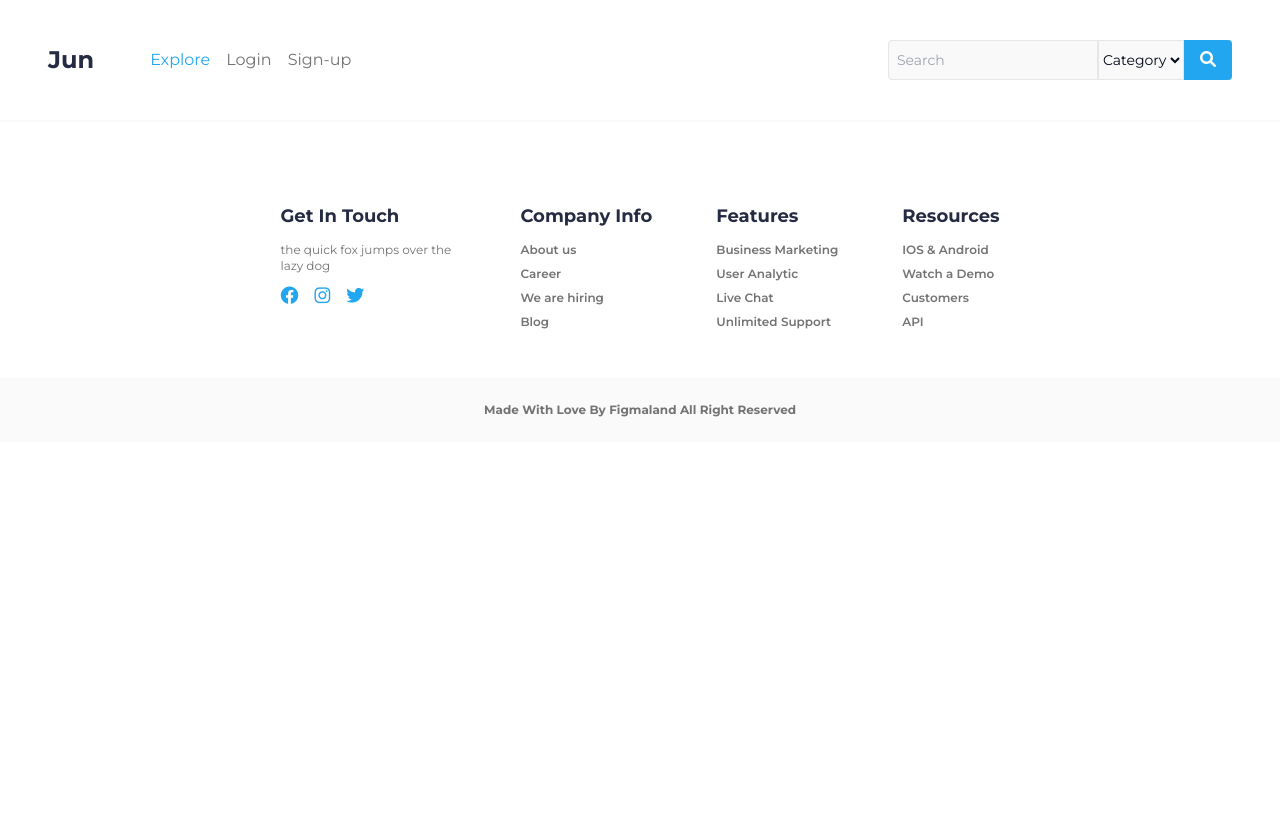
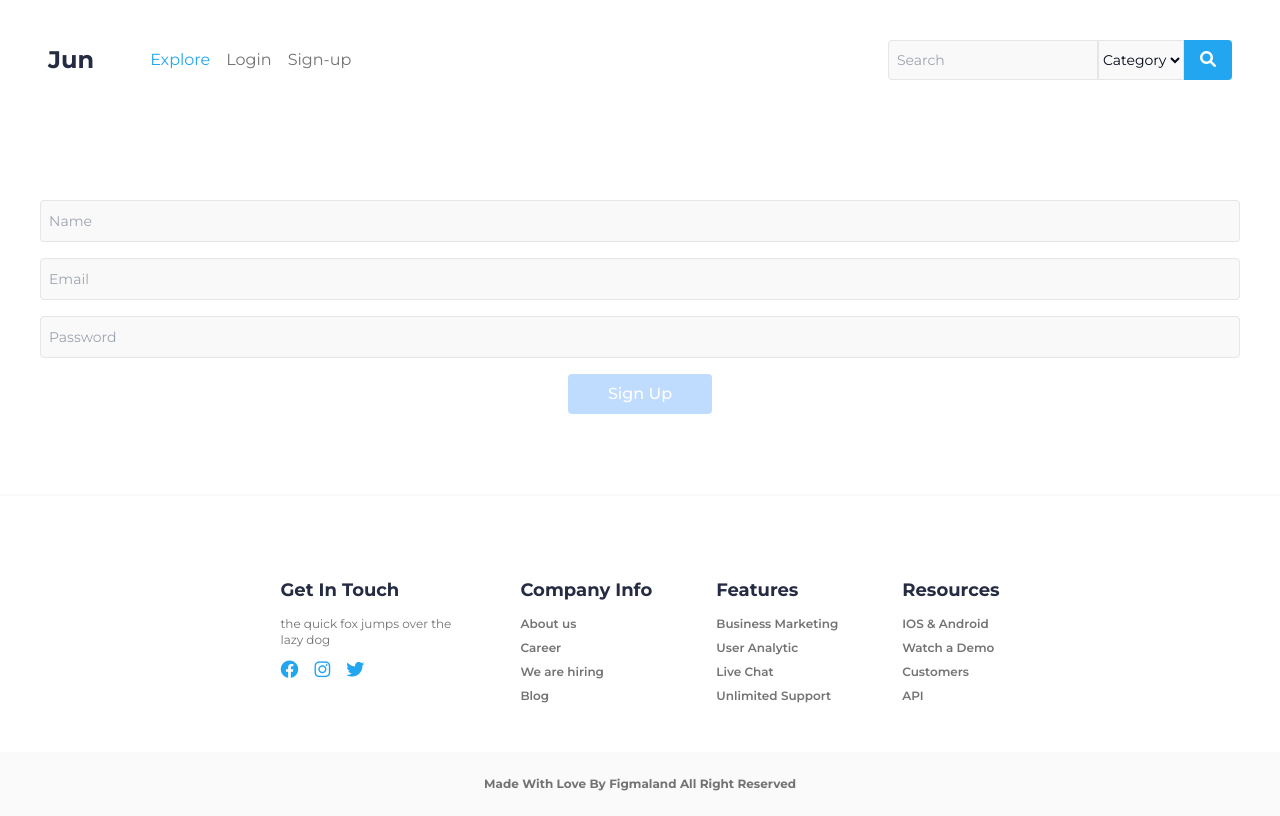
Before and after one commit to furkankizilbuga/Ecomm-project, a React (Vite) app in the folder jun/: page /signup in a window 1280 px wide. Built offline with nearby package versions, Linux system fonts and the light colour scheme.

Commit message:
sign up page updates

```diff
--- a/jun/package.json
+++ b/jun/package.json
@@ -20,6 +20,7 @@
     "react": "^18.3.1",
     "react-axios": "^2.0.6",
     "react-dom": "^18.3.1",
+    "react-hook-form": "^7.53.0",
     "react-redux": "^9.1.2",
     "react-router-dom": "^5.3.4",
     "react-toastify": "^10.0.5",
--- a/jun/src/layout/Header.jsx
+++ b/jun/src/layout/Header.jsx
@@ -15,7 +15,7 @@ export default function Header() {
                 <nav className={`${display ? "opacity-1 mt-24 mb-16 gap-8" : "opacity-0 h-0 overflow-hidden"} flex flex-col items-center duration-500 text-2xl transition ease-in-out sm:opacity-100 sm:h-auto sm:overflow-visible sm:flex-row sm:gap-4 sm:m-0 sm:mt-0 sm:mb-0`}>
                     <Link to="/shop" className="text-primaryBlue sm:text-base sm:max-[800px]:text-sm">Explore</Link>
                     <button className="text-secondaryTextColor sm:text-base sm:max-[800px]:text-sm">Login</button>
-                    <button className="text-secondaryTextColor sm:text-base text-nowrap sm:max-[800px]:text-sm">Sign-up</button>
+                    <Link to="/signup" className="text-secondaryTextColor sm:text-base text-nowrap sm:max-[800px]:text-sm">Sign-up</Link>
                 </nav>
             </div>
             <div className="flex flex-col w-full gap-2 pt-10 sm:flex-row sm:gap-0 sm:pt-0 sm:w-auto">
--- a/jun/src/layout/HomePageLayouts/EditorsPick.jsx
+++ b/jun/src/layout/HomePageLayouts/EditorsPick.jsx
@@ -7,37 +7,37 @@ import useImageSize from "@/hooks/useImageSize";
 const itemPics = {
     picsVertical: [
         {
-            url: "public/assets/cardItemImages/MENproduct1.png",
+            url: "assets/cardItemImages/MENproduct1.png",
             category: "MEN"
         },
         {
-            url: "public/assets/cardItemImages/WOMENproduct2.png",
+            url: "assets/cardItemImages/WOMENproduct2.png",
             category: "WOMEN"
         },
         {
-            url: "public/assets/cardItemImages/WOMENproduct1.png",
+            url: "assets/cardItemImages/WOMENproduct1.png",
             category: "ACCESORIES"
         },
         {
-            url: "public/assets/cardItemImages/KIDSproduct1.png",
+            url: "assets/cardItemImages/KIDSproduct1.png",
             category: "KIDS"
         },
     ],
     picsHorizontal: [
         {
-            url: "public/assets/cardItemImages/MENproduct1.png",
+            url: "assets/cardItemImages/MENproduct1.png",
             category: "MEN"
         },
         {
-            url: "public/assets/cardItemImages/WOMENproduct2.png",
+            url: "assets/cardItemImages/WOMENproduct2.png",
             category: "WOMEN"
         },
         {
-            url: "public/assets/cardItemImages/WOMENproduct1.png",
+            url: "assets/cardItemImages/WOMENproduct1.png",
             category: "ACCESSORIES"
         },
         {
-            url: "public/assets/cardItemImages/KIDSproduct1.png",
+            url: "assets/cardItemImages/KIDSproduct1.png",
             category: "KIDS"
         },
     ]
@@ -47,7 +47,7 @@ const itemPics = {
 const sliderImages = {
     sliderImagesVertical: [
         {
-            url: "public/assets/sliderImages/shop-hero-1-product-slide-1Vertical.png",
+            url: "assets/sliderImages/shop-hero-1-product-slide-1Vertical.png",
             subTitle: "SUMMER 2020",
             title: "NEW COLLECTION",
             description: "We know how large objects will act, but things on a small scale.",
@@ -56,7 +56,7 @@ const sliderImages = {
     ],
     sliderImagesHorizontal: [
         {
-            url: "public/assets/sliderImages/shop-hero-1-product-slide-1.png",
+            url: "assets/sliderImages/shop-hero-1-product-slide-1.png",
             subTitle: "SUMMER 2020",
             title: "Vita Classic Product",
             description: "We know how large objects will act, but things on a small scale.",
--- a/jun/src/layout/PageContent.jsx
+++ b/jun/src/layout/PageContent.jsx
@@ -4,6 +4,7 @@ import ShopPage from "../pages/ShopPage";
 import { Switch, Route } from "react-router-dom";
 import ContactPage from "@/pages/ContactPage";
 import TeamPage from "@/pages/TeamPage";
+import SignUpPage from "@/pages/SignUpPage";
 
 export default function PageContent() {
     return(
@@ -24,6 +25,9 @@ export default function PageContent() {
                 <Route path="/team">
                     <TeamPage />
                 </Route>
+                <Route path="/signup">
+                    <SignUpPage />
+                </Route>
             </Switch>
         </div>
     )
--- /dev/null
+++ b/jun/src/pages/SignUpPage.jsx
@@ -0,0 +1,65 @@
+import { useForm } from "react-hook-form"
+
+export default function SignUpPage() {
+
+    const {
+        register,
+        handleSubmit,
+        formState: { errors, isValid},
+    } = useForm({
+        defaultValues: {
+            name: "",
+            email: "",
+            password: ""
+        },
+        mode: "onSubmit"
+    })
+
+    const onSubmit = () => {
+
+    }
+
+    return(
+        <div className="py-20 mx-10">
+            <form className="flex flex-col items-center gap-4" onSubmit={handleSubmit(onSubmit)}>
+                <div className="w-full">
+                    <input
+                        className="bg-[#F9F9F9] w-full placeholder:text-sm focus:border-primaryBlue transition-all outline-none rounded border border-[#E6E6E6] py-2 pl-2"
+                        placeholder="Name"
+                        {...register("name", { required: "Lütfen isminizi giriniz!", minLength: 3})}/>
+                    {errors.name && <span>{errors.name.message}</span>}
+                </div>
+                <div className="w-full">
+                    <input
+                        className="bg-[#F9F9F9] w-full placeholder:text-sm focus:border-primaryBlue transition-all outline-none rounded border border-[#E6E6E6] py-2 pl-2"
+                        placeholder="Email"
+                        {...register("email", {
+                            required: "Lütfen mailinizi giriniz!",
+                            pattern: {
+                                value: /^[a-zA-Z0-9._%+-]+@[a-zA-Z0-9.-]+\.[a-zA-Z]{2,4}$/,
+                                message: "Lütfen geçerli bir email adresi giriniz!"
+                            }
+                        })}/>
+                    {errors.email && <span>{errors.email.message}</span>}
+                </div>
+                <div className="w-full">
+                    <input
+                        className="bg-[#F9F9F9] w-full placeholder:text-sm focus:border-primaryBlue transition-all outline-none rounded border border-[#E6E6E6] py-2 pl-2"
+                        placeholder="Password"
+                        {...register("password", {
+                            required: "Lütfen şifrenizi giriniz!",
+                            pattern: {
+                                value: /^(?=.*[a-z])(?=.*[A-Z])(?=.*\d)[A-Za-z\d]{8,}$/,
+                                message: "Şifreniz en az: bir büyük, bir küçük harf, bir özel karakter ve bir sayı içermelidir!"
+                            }
+                            })}/>
+                    {errors.password && <span>{errors.password.message}</span>}
+                </div>
+                <button
+                    type="submit"
+                    disabled={ !isValid }
+                    className={`${isValid ? "bg-primaryBlue" : "bg-blue-200"} rounded px-10 py-2 font-medium text-white`}>Sign Up</button>
+            </form>
+        </div>
+    )
+}
```
Also changed, not shown: 1 other file (tests, documents, lock files or other folders).
